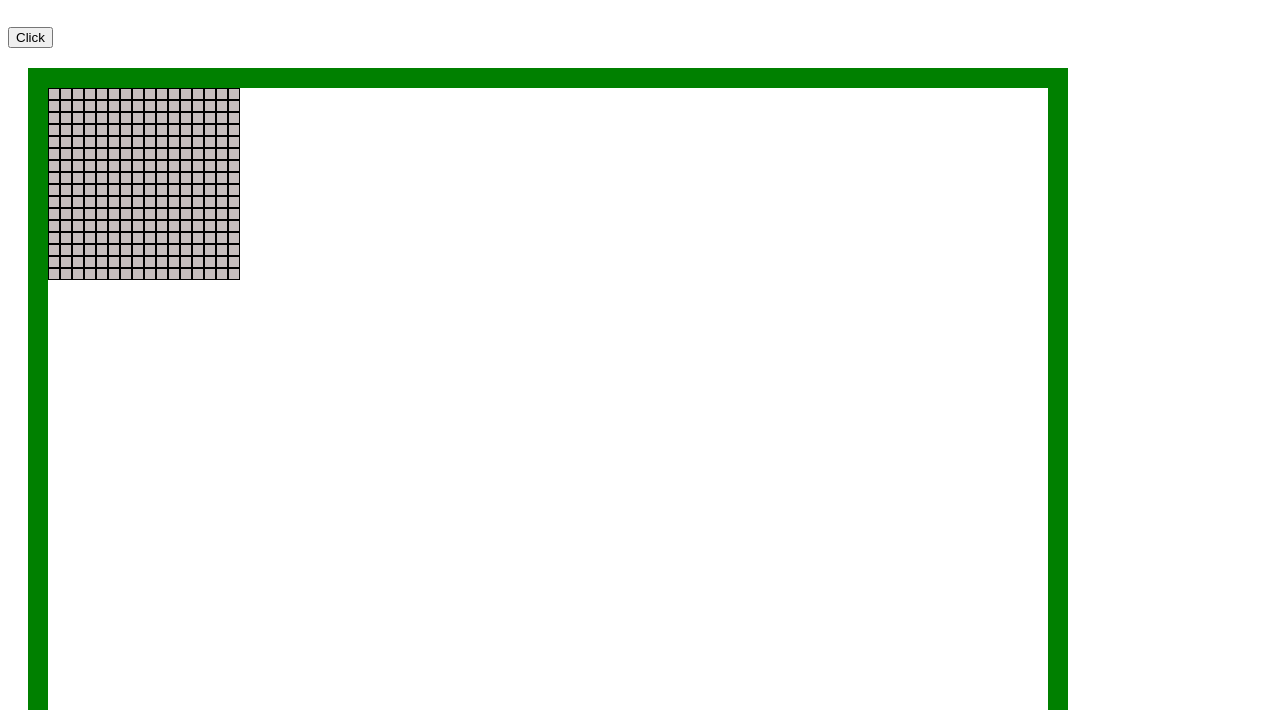
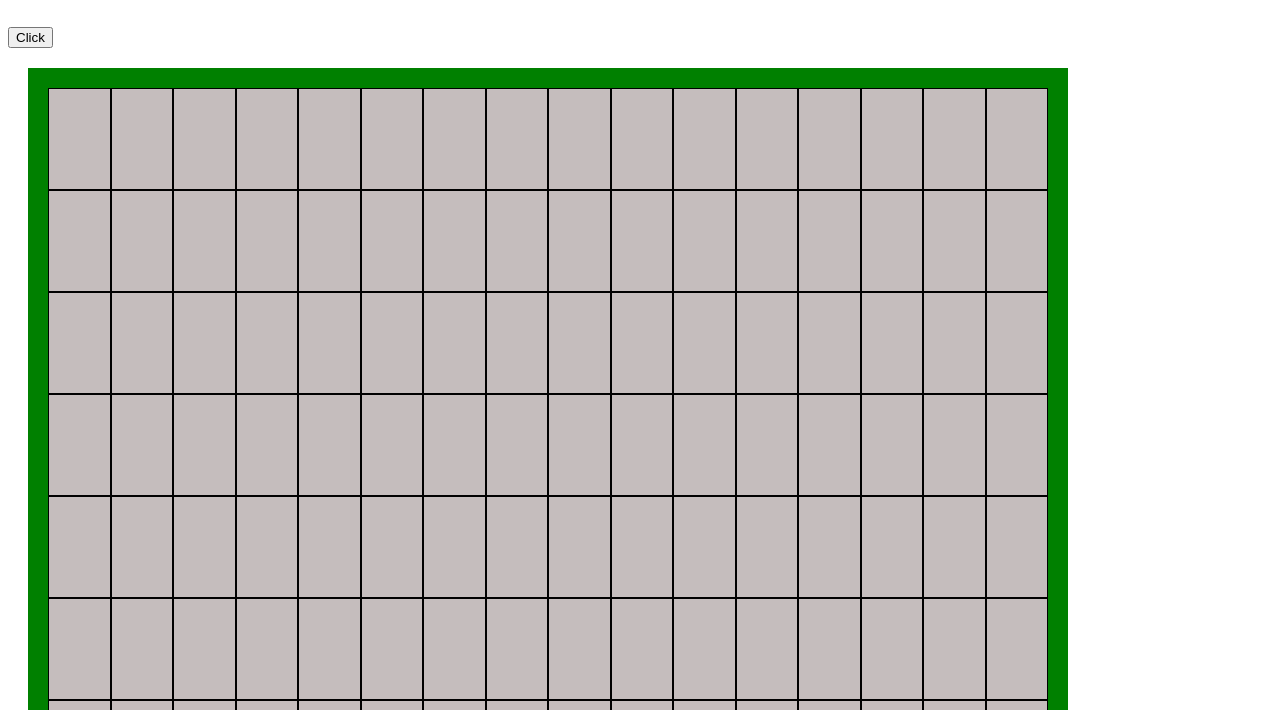
Before and after one commit to alvinalic1/Etch-a-Sketch, a plain HTML site: page index.html in a window 1280 px wide. Shown: the part 90-800 px from the top of the page. Drawn offline with Linux system fonts and the light colour scheme.

Commit message:
Adjust width and heigh

```diff
--- a/style.css
+++ b/style.css
@@ -21,8 +21,8 @@
 
 .square{
     background: rgb(197, 189, 189);
-    width: 10px;
-    height: 10px;
+    width: 100px;
+    height: 100px;
     display: flex;
     flex-direction: column;
     border: 1px solid black;
```
